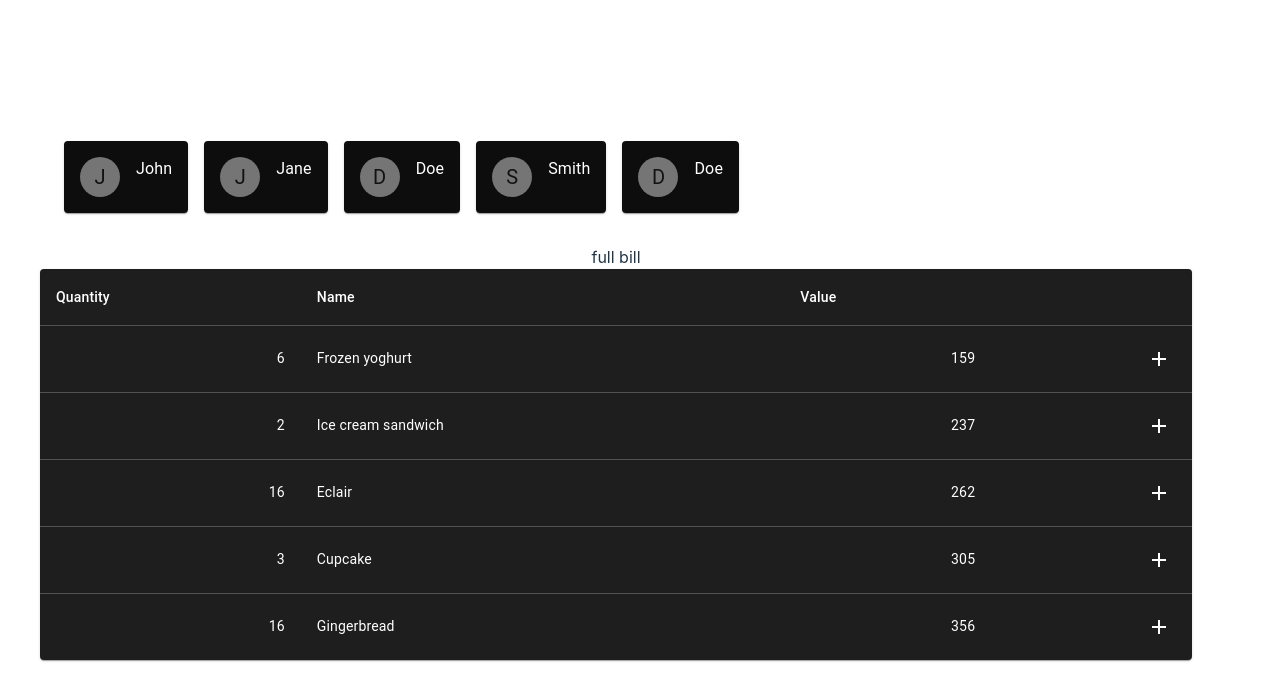
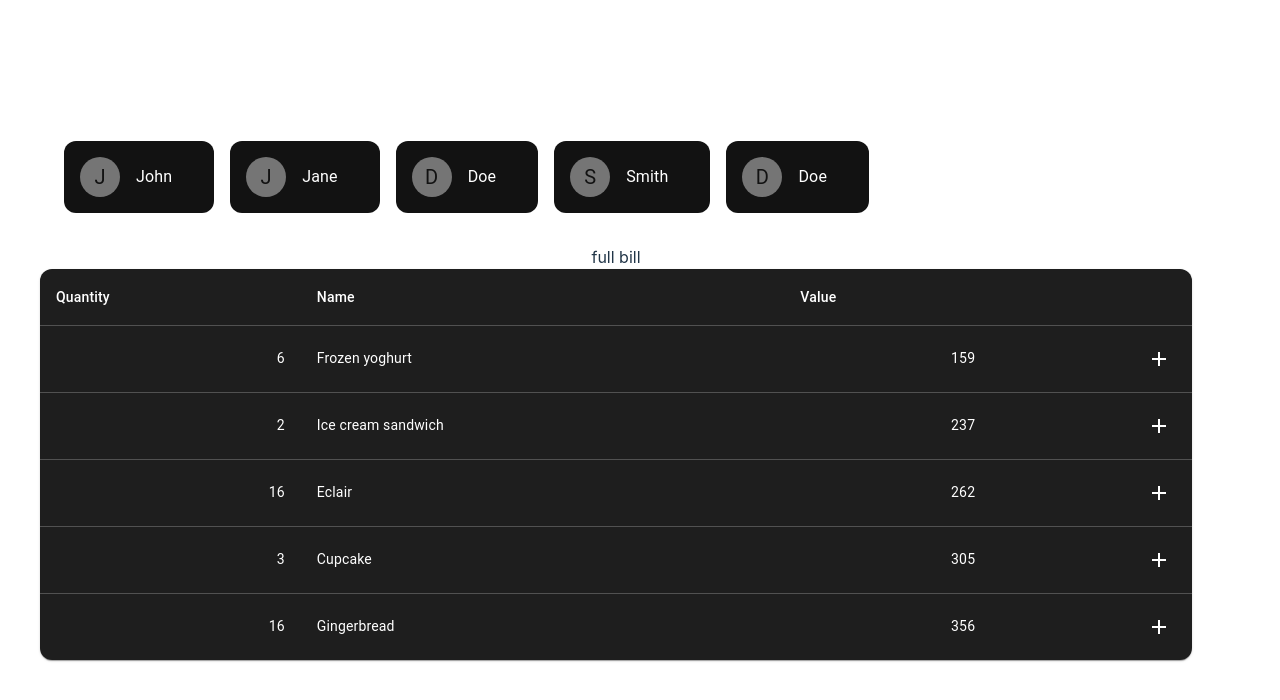
Before and after one commit to Gchahm/EasySplitsy, a React (Vite) app in the folder clients/bill-splitter/: page / in a window 1280 px wide. Shown: the top 700 px of the page. Built offline with nearby package versions, Linux system fonts and the light colour scheme.

Commit message:
initial theme persona

```diff
--- /dev/null
+++ b/clients/bill-splitter/src/components/Persona/IPersonaProps.tsx
@@ -0,0 +1,5 @@
+export interface IPersonaProps {
+    name: string;
+    isActive?: boolean;
+    onClick?: () => void;
+}
--- a/clients/bill-splitter/src/components/Persona/Persona.tsx
+++ b/clients/bill-splitter/src/components/Persona/Persona.tsx
@@ -1,29 +1,15 @@
 import Avatar from "@mui/material/Avatar";
 import React from "react";
-import {Paper, Stack} from "@mui/material";
-import Typography from "@mui/material/Typography";
+import {IPersonaProps} from ".";
+import {PersonaRoot} from "./PersonaRoot";
 
-interface IPersonaProps {
-    name: string;
-    isActive?: boolean;
-    onClick?: () => void;
-}
-
-const containerStyle: React.CSSProperties = {
-    padding: 2,
-}
-export const Persona: React.FC<IPersonaProps> = (props) => {
-
-    const {name, isActive, onClick} = props;
+export const Persona = React.forwardRef<HTMLDivElement, IPersonaProps>(function Persona(props, ref) {
+    const {name, onClick} = props;
 
     return (
-        <Paper sx={{...containerStyle, backgroundColor: isActive ? 'white' : 'black'}} onClick={onClick}>
-            <Stack direction="row" spacing={2} alignContent="center">
-                <Avatar alt={name}>{name[0]}</Avatar>
-                <Typography>
-                    {name}
-                </Typography>
-            </Stack>
-        </Paper>
+        <PersonaRoot ref={ref} ownerState={props} onClick={onClick}>
+            <Avatar alt={name}>{name[0]}</Avatar>
+            {name}
+        </PersonaRoot>
     );
-}
+});
--- /dev/null
+++ b/clients/bill-splitter/src/components/Persona/PersonaRoot.ts
@@ -0,0 +1,17 @@
+import {styled} from "@mui/material";
+import {IPersonaProps} from "./IPersonaProps";
+
+export const PersonaRoot = styled('div', {
+    name: 'Persona',
+    slot: 'root',
+})<{ ownerState: IPersonaProps }>(({theme, ownerState}) => ({
+    ...theme.typography.body1,
+    display: 'flex',
+    alignItems: 'center',
+    gap: theme.spacing(2),
+    "padding": '16px 42px 16px 16px',
+    borderRadius: theme.shape.borderRadius,
+    textAlign: 'center',
+    color: ownerState.isActive ? theme.palette.background.paper : theme.palette.text.primary,
+    backgroundColor: ownerState.isActive ? theme.palette.text.primary : theme.palette.background.paper,
+}));
--- /dev/null
+++ b/clients/bill-splitter/src/components/Persona/index.ts
@@ -0,0 +1,3 @@
+export * from './IPersonaProps';
+export * from './Persona';
+export {PersonaRoot} from "./PersonaRoot";
--- /dev/null
+++ b/clients/bill-splitter/src/theming/Base.ts
@@ -0,0 +1,8 @@
+import {ThemeOptions} from "@mui/material";
+
+
+export const BaseTheme: ThemeOptions = {
+    shape: {
+        borderRadius: 12,
+    },
+}
--- a/clients/bill-splitter/src/theming/DarkTheme.tsx
+++ b/clients/bill-splitter/src/theming/DarkTheme.tsx
@@ -1,7 +1,9 @@
 import {createTheme} from "@mui/material";
+import {BaseTheme} from "./Base";
 
 export const darkTheme = createTheme(
     {
+        ...BaseTheme,
         components: {
             MuiTable: {
                 styleOverrides: {
```
Also changed, not shown: 1 other file (tests, documents, lock files or other folders).
